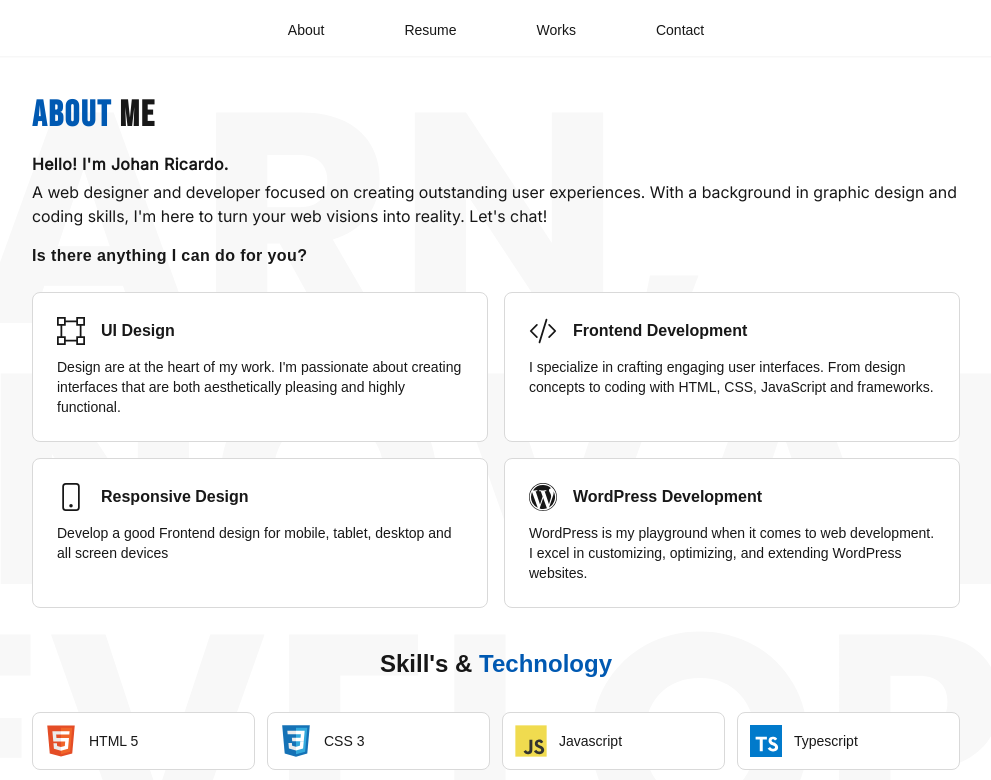
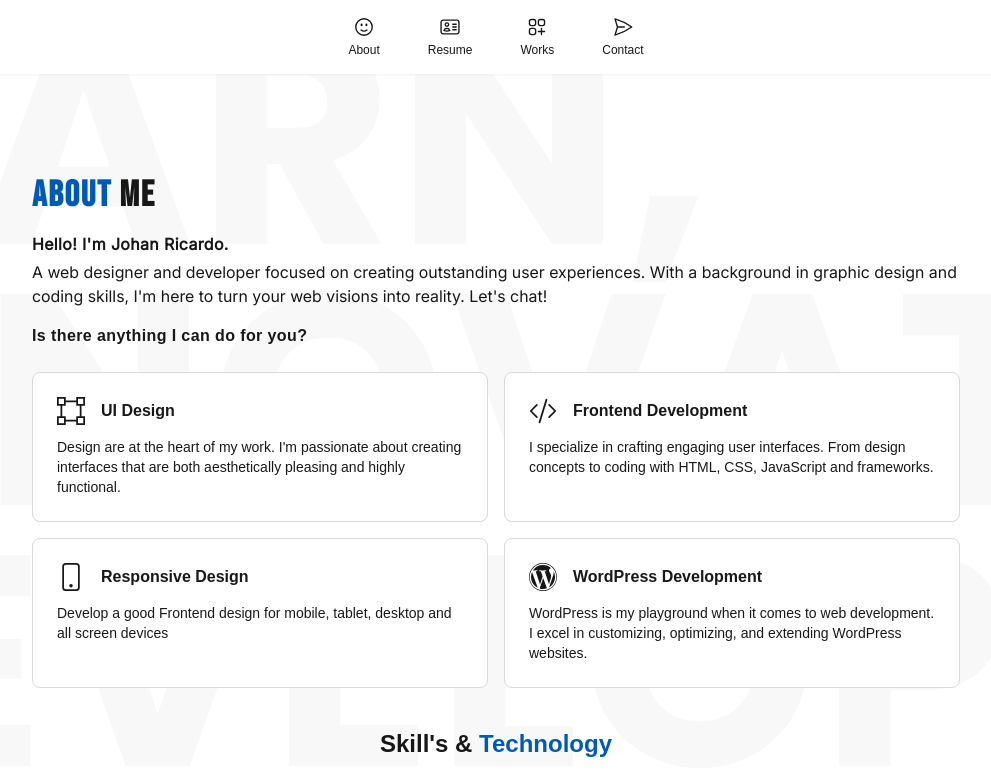
Before and after one commit to johanso/portfolioNextJS, a Next.js app: page /about in a window 1280 px wide. Shown: the top 780 px of the page, without its empty margins (144-1135 px from the left). Built offline with nearby package versions, Linux system fonts and the light colour scheme.

Commit message:
fx templates

```diff
--- a/app/about/page.tsx
+++ b/app/about/page.tsx
@@ -11,7 +11,7 @@ import {
 export default function AboutPage() {
   return (
     <motion.div
-      className="container m-auto py-4"
+      className="container m-auto pt-24 py-4"
       animate={{ opacity: 1 }}
       initial={{ opacity: 0 }}
     >
--- a/app/components/MenuNavDesktop.tsx
+++ b/app/components/MenuNavDesktop.tsx
@@ -1,10 +1,12 @@
 "use client"
 import Link from "next/link"
+import { IconContactPlane, IconFaceSmile, IconIdentification, IconISqueresPlus } from "../icons"
+
 export const MenuNavDesktop = () => {
 
   return (
     <nav className="fixed w-full left-0 right-0 top-0 py-4 m-auto bg-white shadow-sm">
-      <ul className="flex justify-center gap-20">
+      {/* <ul className="flex justify-center gap-20">
         <li className="text-left [&>a]:text-gray-500 [&>a]:flex [&>a]:flex-col [&>a]:items-center">
           <Link href="/dashboard">
             <span className="text-sm block mt-1">About</span>
@@ -25,6 +27,33 @@ export const MenuNavDesktop = () => {
             <span className="text-sm block mt-1">Contact</span>
           </Link>
         </li>
+      </ul> */}
+
+      <ul className="flex justify-center gap-12">
+        <li className="text-left [&>a]:text-gray-500 [&>a]:flex [&>a]:flex-col [&>a]:items-center">
+          <Link href="/about">
+            <IconFaceSmile size={22} />
+            <span className="text-xs block mt-1">About</span>
+          </Link>
+        </li>
+        <li className="text-left [&>a]:text-gray-500 [&>a]:flex [&>a]:flex-col [&>a]:items-center">
+          <Link href="/">
+            <IconIdentification size={22} />
+            <span className="text-xs block mt-1">Resume</span>
+          </Link>
+        </li>
+        <li className="text-left [&>a]:text-gray-500 [&>a]:flex [&>a]:flex-col [&>a]:items-center">
+          <Link href="/#">
+            <IconISqueresPlus size={22} />
+            <span className="text-xs block mt-1">Works</span>
+          </Link>
+        </li>
+        <li className="text-left [&>a]:text-gray-500 [&>a]:flex [&>a]:flex-col [&>a]:items-center">
+          <Link href="/#">
+            <IconContactPlane size={22} />
+            <span className="text-xs block mt-1">Contact</span>
+          </Link>
+        </li>
       </ul>
     </nav>
   )
--- a/app/components/MenuNavMobile.tsx
+++ b/app/components/MenuNavMobile.tsx
@@ -4,7 +4,7 @@ import { IconContactPlane, IconFaceSmile, IconIdentification, IconISqueresPlus }
 export const MenuNavMobile = () => {
 
   return (
-    <nav className="fixed w-11/12 left-0 right-0 bottom-4 m-auto">
+    <nav className="fixed w-11/12 left-0 right-0 bottom-0 m-auto bg-white">
       <ul className="flex justify-center gap-12">
         <li className="text-left [&>a]:text-gray-500 [&>a]:flex [&>a]:flex-col [&>a]:items-center">
           <Link href="/about">
--- a/app/layout.tsx
+++ b/app/layout.tsx
@@ -40,14 +40,13 @@ export default function RootLayout({
 
   return (
     <html lang="en" className={`${inter.variable} ${robotoMono.variable} ${bebasNeue.variable}`}>
-      <body className={`antialiased  bg-hero-pattern bg-no-repeat bg-center min-h-svh`}>
+      <body className={`antialiased  bg-hero-pattern bg-no-repeat bg-center h-screen`}>
+        <MenuNavDesktop />
         <Transition>{children}</Transition>
-        <div className="hidden sm:block">
-          <MenuNavDesktop />
-        </div>
-        <div className="block sm:hidden">
+
+        {/* <div className="block sm:hidden">
           <MenuNavMobile />
-        </div>
+        </div> */}
       </body>
     </html>
   );
--- a/app/transition.tsx
+++ b/app/transition.tsx
@@ -6,7 +6,7 @@ export default function Template({ children }: { children: React.ReactNode }) {
   return (
     <AnimatePresence mode="wait" initial={false}>
       <motion.div
-        className="md:p-0 h-[calc(100vh-5rem)] md:h-auto md:pt-20 mb-8 overflow-auto"
+        className="md:p-0 md:h-auto md:pt-20 overflow-auto"
         initial={{ y: 20, opacity: 0 }}
         animate={{ y: 0, opacity: 1 }}
         transition={{ ease: "easeInOut", duration: 0.75 }}
```
